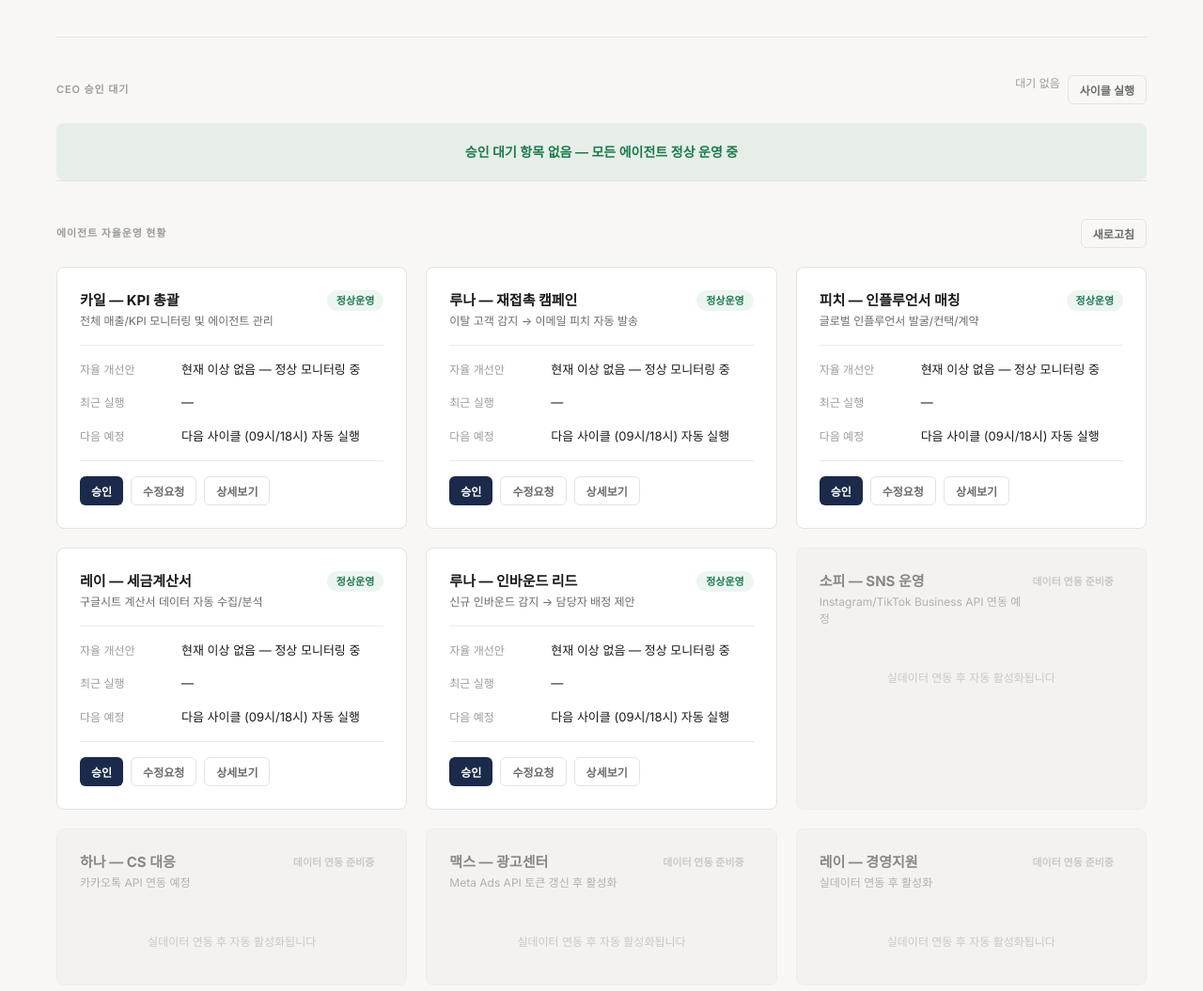
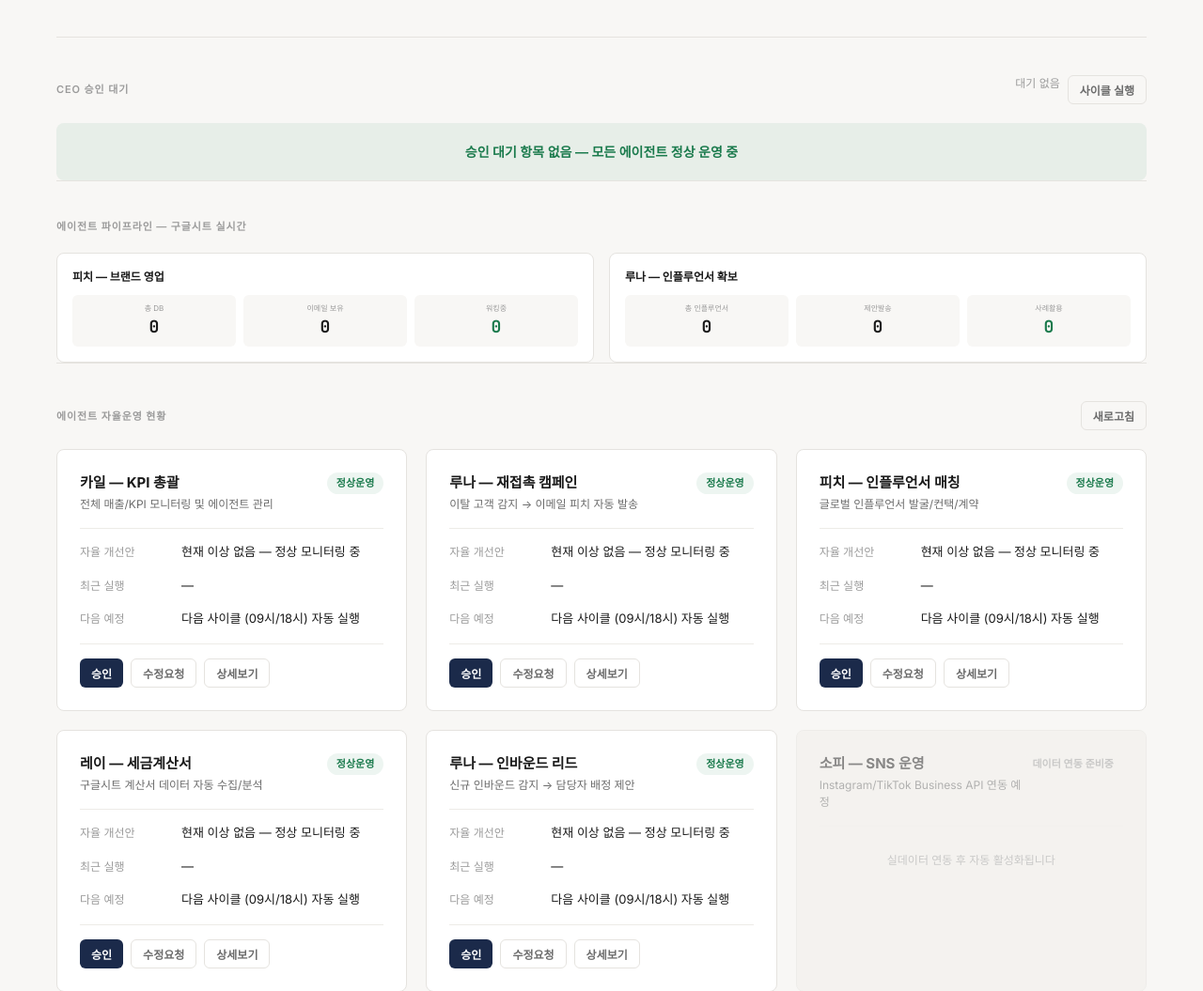
Before and after one commit to jacobeveryfriday/jacob-ai-system, a FastAPI app: page / in a window 1280 px wide. Shown: the part 1007-2062 px from the top of the page at 94% size. Run offline with FastAPI, Linux system fonts and the light colour scheme; data that the repository does not hold is empty.

Commit message:
[최종통합] 구글시트 3개 실시간 연동 + CEO 승인 재설계
파트1 구글시트 연동:
- 피치: 파센문의 탭 (PITCH_SHEET_ID) — 파이프라인 집계 (DB/이메일/워킹)
- 루나: 현황시트(수동매칭) (LUNA_SHEET_ID) — 인플루언서 집계 (DB/제안/사례)
- 소피: 소피_클로드 탭 (SOPHIE_SHEET_ID) — 콘텐츠 집계 (포스트/B2B/B2C)
- GET /api/sheet-pipeline?agent=피치|루나|소피 — 실시간 시트 데이터 집계

파트2 CEO 대시보드:
- ceo.html: 에이전트 파이프라인 섹션 추가 (시트 기반 KPI 카드)
- 피치: 총DB / 이메일보유 / 워킹중
- 루나: 총인플루언서 / 제안발송 / 사례활용

파트3 기존 섹션:
- 브랜드/인플루언서/SNS 각 페이지에서 시트 데이터 자동 로드
- loadSheetPipeline() → 파이프라인 숫자 업데이트

보완 컬럼 추가: Google Sheets API 키는 읽기전용 → 쓰기는 서비스 계정 필요
현재는 시트 읽기 + 로컬 JSON 보완 데이터 병합 구조

```diff
--- a/dashboard/main.py
+++ b/dashboard/main.py
@@ -239,6 +239,11 @@ def _record_tokens(agent: str, input_tokens: int, output_tokens: int, model: str
     _record_perf(agent, "input_tokens", input_tokens)
     _record_perf(agent, "output_tokens", output_tokens)
     _record_perf(agent, "cost_usd_x100", int(cost * 100))
+
+# ===== 에이전트별 구글시트 =====
+PITCH_SHEET_ID = os.getenv("PITCH_SHEET_ID", "1ISL7s96ylMGhZzxeC0ABzwHgZWszA7yqoY_deXPMce8")
+LUNA_SHEET_ID = os.getenv("LUNA_SHEET_ID", "1xLkrmlFfVrTEWvsbaP5FaBQ8sRvqestuQNorVC_Urgs")
+SOPHIE_SHEET_ID = os.getenv("SOPHIE_SHEET_ID", "1FOnGv2WMurqFo4Kpx0s4vltSkAeEEIm3yUTYhXSW2pU")
 
 MEETING_LINK ="https://calendar.google.com/calendar/u/0/appointments/schedules/AcZssZ3b3pndYo35A_3SjrHJeeXfAm3YpvBX0IXfkJqXP0QXixBEADR_ehY__tHBlJdNBkL5I2868Rrd"
 
@@ -3340,6 +3345,60 @@ async def api_sns_content_generate(request: Request):
     _record_perf("소피", "content_created", 2)
     return {"status": "ok", "results": results}
 
+@app.get("/api/sheet-pipeline")
+async def api_sheet_pipeline(agent: str = "피치"):
+    """구글시트 실시간 파이프라인 — 에이전트별 집계."""
+    now = datetime.now(KST)
+    today_str = now.strftime("%Y-%m-%d")
+    this_month = now.strftime("%Y.%m")
+    result = {"agent": agent, "today": {}, "month": {}, "total": {}}
+    if agent == "피치":
+        rows = fetch_sheet(PITCH_SHEET_ID, "A:Z", "파센문의", ttl_key="inbound")
+        if rows:
+            hdr_idx = _find_header_row(rows, "국가", "컨택현황", "컨텍현황", "담당자")
+            headers = [str(h).replace("\n", " ").strip() for h in rows[hdr_idx]]
+            email_idx = _find_col(headers, "이메일") or 6
+            status_idx = _find_col(headers, "컨텍현황", "컨택현황") or 16
+            staff_idx = _find_col(headers, "담당자") or 14
+            date_idx = 2
+            month_idx = 1
+            t_total, t_emailed, t_replied, t_meeting, t_today = 0, 0, 0, 0, 0
+            for row in rows[hdr_idx + 1:]:
+                if len(row) < 5:
+                    continue
+                t_total += 1
+                email = str(row[email_idx]).strip() if email_idx < len(row) else ""
+                status = str(row[status_idx]).strip() if status_idx < len(row) else ""
+                date_val = str(row[date_idx]).strip() if date_idx < len(row) else ""
+                month_val = str(row[month_idx]).strip() if month_idx < len(row) else ""
+                if email and "@" in email:
+                    t_emailed += 1
+                if "워킹" in status:
+                    t_replied += 1
+                if _is_date_today(date_val, now):
+                    t_today += 1
+            result["total"] = {"db": t_total, "with_email": t_emailed, "working": t_replied}
+            result["today"] = {"inbound": t_today}
+    elif agent == "루나":
+        rows = fetch_sheet(LUNA_SHEET_ID, "A:R", "현황시트(수동매칭)", ttl_key="influencer")
+        if rows and len(rows) > 1:
+            t_total = len(rows) - 1
+            t_outbound = sum(1 for r in rows[1:] if len(r) > 1 and "아웃바운드" in str(r[1]))
+            t_inbound = sum(1 for r in rows[1:] if len(r) > 1 and "인바운드" in str(r[1]))
+            t_listed = sum(1 for r in rows[1:] if len(r) > 10 and "리스트" in str(r[10]))
+            t_proposed = sum(1 for r in rows[1:] if len(r) > 10 and "제안" in str(r[10]))
+            t_usable = sum(1 for r in rows[1:] if len(r) > 10 and "사례" in str(r[10]))
+            result["total"] = {"db": t_total, "outbound": t_outbound, "inbound": t_inbound,
+                               "listed": t_listed, "proposed": t_proposed, "usable": t_usable}
+    elif agent == "소피":
+        rows = fetch_sheet(SOPHIE_SHEET_ID, "A:I", "소피_클로드", ttl_key="default")
+        if rows and len(rows) > 1:
+            t_total = len(rows) - 1
+            t_b2b = sum(1 for r in rows[1:] if len(r) > 4 and "b2b" in str(r[4]).lower())
+            t_b2c = sum(1 for r in rows[1:] if len(r) > 4 and "b2c" in str(r[4]).lower())
+            result["total"] = {"posts": t_total, "b2b": t_b2b, "b2c": t_b2c}
+    return result
+
 @app.get("/api/outbound-dashboard")
 async def api_outbound_dashboard(agent: str = "피치"):
     """섹션 최상단 통합 KPI — CEO 대시보드용."""
--- a/dashboard/templates/ceo.html
+++ b/dashboard/templates/ceo.html
@@ -98,7 +98,30 @@
   <div id="proposalQueue"></div>
 </section>
 
-<!-- ===== SECTION 2B: 에이전트 자율운영 현황 ===== -->
+<!-- ===== SECTION 2B: 에이전트 파이프라인 (시트 기반) ===== -->
+<section class="section" id="section-pipelines" style="padding-bottom:0">
+  <div class="section-label">에이전트 파이프라인 — 구글시트 실시간</div>
+  <div class="grid-2" style="gap:16px">
+    <div style="background:var(--bg-card);border:0.5px solid var(--border);border-radius:var(--radius);padding:16px">
+      <div style="font-size:12px;font-weight:700;color:var(--text);margin-bottom:10px">피치 — 브랜드 영업</div>
+      <div style="display:grid;grid-template-columns:repeat(3,1fr);gap:8px">
+        <div style="text-align:center;background:var(--bg);border-radius:6px;padding:8px"><p style="font-size:8px;color:var(--text-muted)">총 DB</p><p id="ceo-pitch-db" style="font-family:var(--mono);font-size:18px;font-weight:700">—</p></div>
+        <div style="text-align:center;background:var(--bg);border-radius:6px;padding:8px"><p style="font-size:8px;color:var(--text-muted)">이메일 보유</p><p id="ceo-pitch-email" style="font-family:var(--mono);font-size:18px;font-weight:700">—</p></div>
+        <div style="text-align:center;background:var(--bg);border-radius:6px;padding:8px"><p style="font-size:8px;color:var(--text-muted)">워킹중</p><p id="ceo-pitch-working" style="font-family:var(--mono);font-size:18px;font-weight:700;color:var(--green)">—</p></div>
+      </div>
+    </div>
+    <div style="background:var(--bg-card);border:0.5px solid var(--border);border-radius:var(--radius);padding:16px">
+      <div style="font-size:12px;font-weight:700;color:var(--text);margin-bottom:10px">루나 — 인플루언서 확보</div>
+      <div style="display:grid;grid-template-columns:repeat(3,1fr);gap:8px">
+        <div style="text-align:center;background:var(--bg);border-radius:6px;padding:8px"><p style="font-size:8px;color:var(--text-muted)">총 인플루언서</p><p id="ceo-luna-db" style="font-family:var(--mono);font-size:18px;font-weight:700">—</p></div>
+        <div style="text-align:center;background:var(--bg);border-radius:6px;padding:8px"><p style="font-size:8px;color:var(--text-muted)">제안발송</p><p id="ceo-luna-proposed" style="font-family:var(--mono);font-size:18px;font-weight:700">—</p></div>
+        <div style="text-align:center;background:var(--bg);border-radius:6px;padding:8px"><p style="font-size:8px;color:var(--text-muted)">사례활용</p><p id="ceo-luna-usable" style="font-family:var(--mono);font-size:18px;font-weight:700;color:var(--green)">—</p></div>
+      </div>
+    </div>
+  </div>
+</section>
+
+<!-- ===== SECTION 2C: 에이전트 자율운영 현황 ===== -->
 <section class="section" id="section-agents">
   <div style="display:flex;justify-content:space-between;align-items:center;margin-bottom:20px">
     <div class="section-label" style="margin-bottom:0">에이전트 자율운영 현황</div>
@@ -713,6 +736,17 @@ fetch('/api/token-usage').then(function(r){return r.json()}).then(function(d){
   })}
 }).catch(function(){});
 
+// 시트 파이프라인 로드
+Promise.all([
+  fetch('/api/sheet-pipeline?agent=피치').then(function(r){return r.json()}),
+  fetch('/api/sheet-pipeline?agent=루나').then(function(r){return r.json()})
+]).then(function(res){
+  var p=res[0].total||{},l=res[1].total||{};
+  var s=function(id,v){var el=document.getElementById(id);if(el)el.textContent=v};
+  s('ceo-pitch-db',p.db||0);s('ceo-pitch-email',p.with_email||0);s('ceo-pitch-working',p.working||0);
+  s('ceo-luna-db',l.db||0);s('ceo-luna-proposed',l.proposed||0);s('ceo-luna-usable',l.usable||0);
+}).catch(function(){});
+
 loadAll();
 loadPerformance();
 setInterval(loadAll, 300000);
```
Also changed, not shown: dashboard/templates/index.html (+10 -2 lines).
